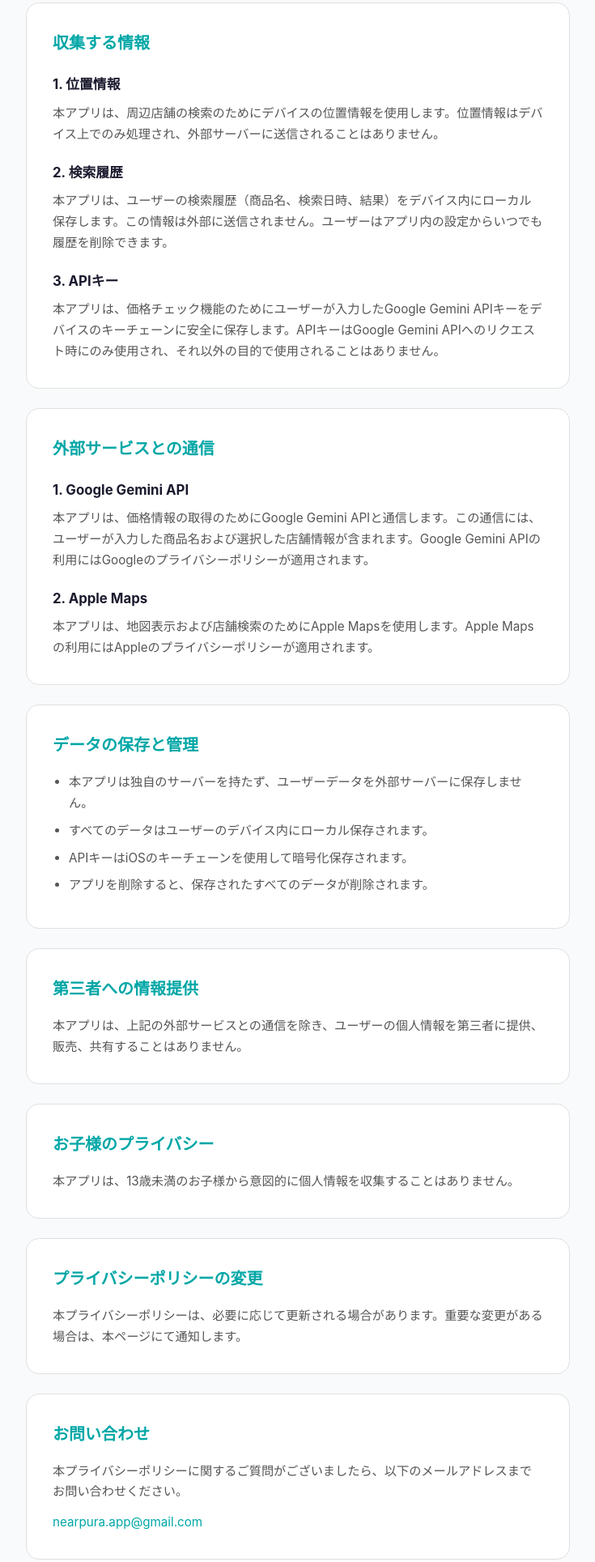
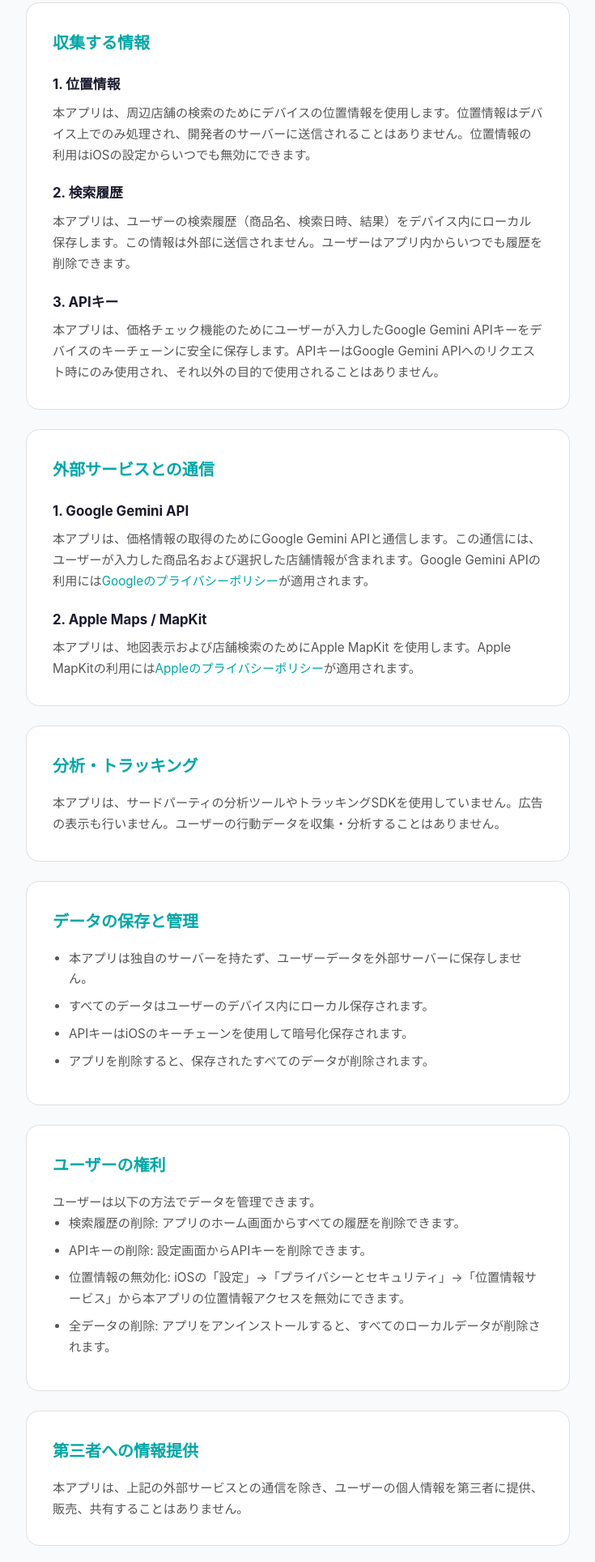
Before and after one commit to hyonnn/nearpura-support, a plain HTML site: page privacy.html in a window 1280 px wide. Shown: the part 540-2469 px from the top of the page at 81% size, without its empty margins (272-1007 px from the left). Drawn offline with Linux system fonts and the light colour scheme.

Commit message:
fix: 内容の充実化・抜け漏れ修正
- README: カスタムドメインURLに更新
- サポートページ: 動作環境・FAQ追加、meta description追加
- プライバシーポリシー: 分析・トラッキング不使用の明記、ユーザーの権利、準拠法、外部リンク追加、最終更新日修正
- フッター年を2026に修正
- ナビゲーションリンクを絶対パスに変更

```diff
--- a/privacy.html
+++ b/privacy.html
@@ -4,6 +4,8 @@
   <meta charset="UTF-8">
   <meta name="viewport" content="width=device-width, initial-scale=1.0">
   <title>ニアプラ - プライバシーポリシー</title>
+  <meta name="description" content="ニアプラ（NearPura）のプライバシーポリシー。">
+  <link rel="canonical" href="https://nearpura.app/privacy.html">
   <style>
     :root {
       --primary-green: #2ebf8c;
@@ -107,13 +109,13 @@
     <h1>ニアプラ</h1>
     <p>プライバシーポリシー</p>
     <div class="nav-links">
-      <a href="index.html">サポート</a>
-      <a href="privacy.html">プライバシーポリシー</a>
+      <a href="/">サポート</a>
+      <a href="/privacy.html">プライバシーポリシー</a>
     </div>
   </div>
 
   <div class="container">
-    <p class="updated">最終更新日: 2025年2月10日</p>
+    <p class="updated">最終更新日: 2026年2月10日</p>
 
     <div class="card">
       <h2>はじめに</h2>
@@ -124,10 +126,10 @@
       <h2>収集する情報</h2>
 
       <h3>1. 位置情報</h3>
-      <p>本アプリは、周辺店舗の検索のためにデバイスの位置情報を使用します。位置情報はデバイス上でのみ処理され、外部サーバーに送信されることはありません。</p>
+      <p>本アプリは、周辺店舗の検索のためにデバイスの位置情報を使用します。位置情報はデバイス上でのみ処理され、開発者のサーバーに送信されることはありません。位置情報の利用はiOSの設定からいつでも無効にできます。</p>
 
       <h3>2. 検索履歴</h3>
-      <p>本アプリは、ユーザーの検索履歴（商品名、検索日時、結果）をデバイス内にローカル保存します。この情報は外部に送信されません。ユーザーはアプリ内の設定からいつでも履歴を削除できます。</p>
+      <p>本アプリは、ユーザーの検索履歴（商品名、検索日時、結果）をデバイス内にローカル保存します。この情報は外部に送信されません。ユーザーはアプリ内からいつでも履歴を削除できます。</p>
 
       <h3>3. APIキー</h3>
       <p>本アプリは、価格チェック機能のためにユーザーが入力したGoogle Gemini APIキーをデバイスのキーチェーンに安全に保存します。APIキーはGoogle Gemini APIへのリクエスト時にのみ使用され、それ以外の目的で使用されることはありません。</p>
@@ -137,10 +139,15 @@
       <h2>外部サービスとの通信</h2>
 
       <h3>1. Google Gemini API</h3>
-      <p>本アプリは、価格情報の取得のためにGoogle Gemini APIと通信します。この通信には、ユーザーが入力した商品名および選択した店舗情報が含まれます。Google Gemini APIの利用にはGoogleのプライバシーポリシーが適用されます。</p>
+      <p>本アプリは、価格情報の取得のためにGoogle Gemini APIと通信します。この通信には、ユーザーが入力した商品名および選択した店舗情報が含まれます。Google Gemini APIの利用には<a href="https://policies.google.com/privacy" target="_blank" rel="noopener">Googleのプライバシーポリシー</a>が適用されます。</p>
 
-      <h3>2. Apple Maps</h3>
-      <p>本アプリは、地図表示および店舗検索のためにApple Mapsを使用します。Apple Mapsの利用にはAppleのプライバシーポリシーが適用されます。</p>
+      <h3>2. Apple Maps / MapKit</h3>
+      <p>本アプリは、地図表示および店舗検索のためにApple MapKit を使用します。Apple MapKitの利用には<a href="https://www.apple.com/legal/privacy/" target="_blank" rel="noopener">Appleのプライバシーポリシー</a>が適用されます。</p>
+    </div>
+
+    <div class="card">
+      <h2>分析・トラッキング</h2>
+      <p>本アプリは、サードパーティの分析ツールやトラッキングSDKを使用していません。広告の表示も行いません。ユーザーの行動データを収集・分析することはありません。</p>
     </div>
 
     <div class="card">
@@ -154,18 +161,34 @@
     </div>
 
     <div class="card">
+      <h2>ユーザーの権利</h2>
+      <p>ユーザーは以下の方法でデータを管理できます。</p>
+      <ul>
+        <li>検索履歴の削除: アプリのホーム画面からすべての履歴を削除できます。</li>
+        <li>APIキーの削除: 設定画面からAPIキーを削除できます。</li>
+        <li>位置情報の無効化: iOSの「設定」→「プライバシーとセキュリティ」→「位置情報サービス」から本アプリの位置情報アクセスを無効にできます。</li>
+        <li>全データの削除: アプリをアンインストールすると、すべてのローカルデータが削除されます。</li>
+      </ul>
+    </div>
+
+    <div class="card">
       <h2>第三者への情報提供</h2>
       <p>本アプリは、上記の外部サービスとの通信を除き、ユーザーの個人情報を第三者に提供、販売、共有することはありません。</p>
     </div>
 
     <div class="card">
       <h2>お子様のプライバシー</h2>
-      <p>本アプリは、13歳未満のお子様から意図的に個人情報を収集することはありません。</p>
+      <p>本アプリは、13歳未満のお子様から意図的に個人情報を収集することはありません。13歳未満のお子様が個人情報を提供されたことが判明した場合、速やかに削除いたします。</p>
     </div>
 
     <div class="card">
       <h2>プライバシーポリシーの変更</h2>
-      <p>本プライバシーポリシーは、必要に応じて更新される場合があります。重要な変更がある場合は、本ページにて通知します。</p>
+      <p>本プライバシーポリシーは、必要に応じて更新される場合があります。重要な変更がある場合は、本ページにて通知します。変更後も本アプリを継続して利用された場合、変更後のプライバシーポリシーに同意したものとみなします。</p>
+    </div>
+
+    <div class="card">
+      <h2>準拠法</h2>
+      <p>本プライバシーポリシーは、日本法に準拠し、解釈されるものとします。</p>
     </div>
 
     <div class="card">
@@ -176,7 +199,7 @@
   </div>
 
   <div class="footer">
-    <p>&copy; 2025 ニアプラ. All rights reserved.</p>
+    <p>&copy; 2026 ニアプラ. All rights reserved.</p>
   </div>
 </body>
 </html>
```
Also changed, not shown: index.html (+19 -4 lines), 1 other file.
